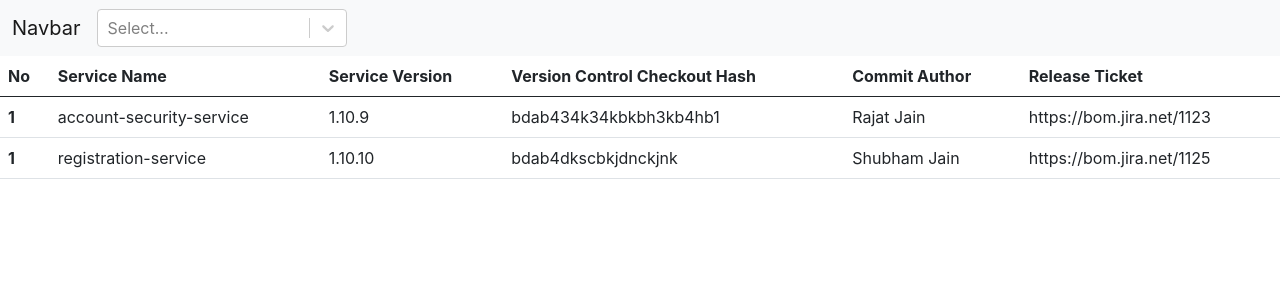
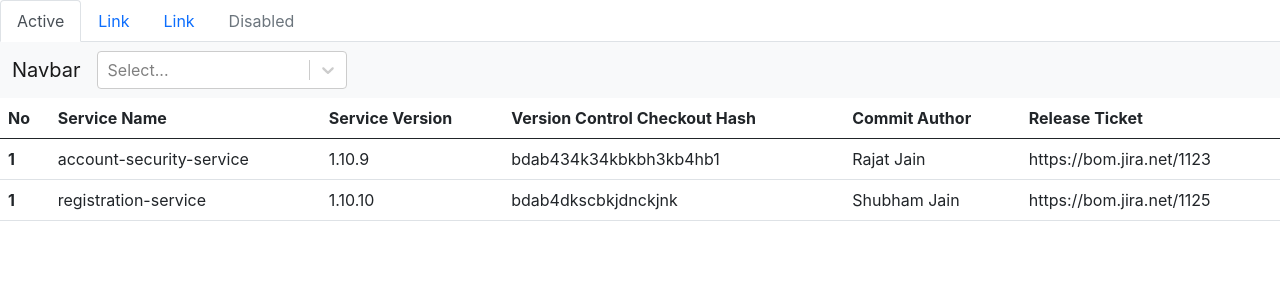
Before and after one commit to shubhwip/bom, a React (Create React App) app in the folder bom-ui/: page / in a window 1280 px wide. Shown: the top 300 px of the page. Built offline with nearby package versions, Linux system fonts and the light colour scheme; no server answers.

Commit message:
add tabs

```diff
--- a/bom-ui/src/Component/BOM/bom.js
+++ b/bom-ui/src/Component/BOM/bom.js
@@ -1,9 +1,46 @@
-import React, { Component } from 'react'
-import Navbar from './Navbar'
+/* eslint-disable jsx-a11y/anchor-is-valid */
+import React, { Component } from 'react';
+import Navbar from './Navbar';
+import axios from 'axios';
+
 export default class Bom extends Component {
+    state = {
+        tabs: []
+    }
+    componentDidMount = () => {
+        axios({
+            method: 'get',
+            url: 'http://localhost:8081/bom-api/boms/all/enviornments',
+            headers: {
+                'Content-Type': 'application/json'
+            }
+        })
+
+            .then(function (response) {
+                console.log(response);
+            })
+            .catch(function (error) {
+                console.log(error);
+            });
+
+    }
     render() {
         return (
             <div>
+                <ul class="nav nav-tabs">
+                    <li class="nav-item">
+                        <a class="nav-link active" aria-current="page" href="#">Active</a>
+                    </li>
+                    <li class="nav-item">
+                        <a class="nav-link" href="#">Link</a>
+                    </li>
+                    <li class="nav-item">
+                        <a class="nav-link" href="#">Link</a>
+                    </li>
+                    <li class="nav-item">
+                        <a class="nav-link disabled" href="#" tabindex="-1" aria-disabled="true">Disabled</a>
+                    </li>
+                </ul>
                 <Navbar />
                 <table class="table">
                     <thead>
--- a/bom-ui/src/Component/Register/register.js
+++ b/bom-ui/src/Component/Register/register.js
@@ -25,22 +25,19 @@ export default class Register extends Component {
             method: 'post',
             url: 'http://localhost:8081/bom-api/customer/create',
             data: obj,
-            headers : {
+            headers: {
                 'Content-Type': 'application/json'
             }
         })
 
             .then(function (response) {
                 console.log(response);
+                this.props.history.push('/')
             })
             .catch(function (error) {
                 console.log(error);
             });
 
-        // axios.post('http:localhost:8081/customer/create', obj)
-        //     .then((data) => {
-        //         this.props.history.push('/')
-        //     })
 
     }
     render() {
```
Lines whose indentation alone changed are shown as unchanged.
